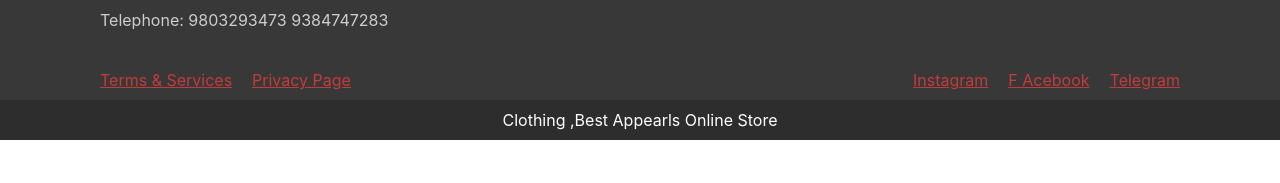
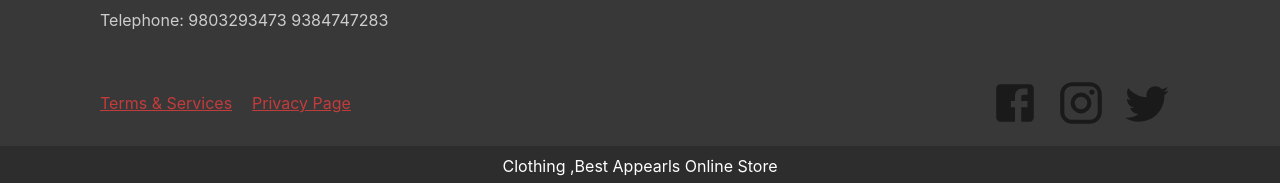
Before and after one commit to sujanW0W/MinorProject, a React (Create React App) app in the folder web-app/: page / in a window 1280 px wide. Shown: the part 640-823 px from the top of the page. Before the commit the page ends 800 px from the top, so only its background shows below. Built offline with nearby package versions, Linux system fonts and the light colour scheme.

Commit message:
Header And Footer Done. Responsiveness is still to be done.

```diff
--- a/web-app/src/components/Footer.js
+++ b/web-app/src/components/Footer.js
@@ -1,7 +1,12 @@
 import React from 'react'
 import './Footer.css'
+import FacebookIcon from '@mui/icons-material/Facebook'
+import InstagramIcon from '@mui/icons-material/Instagram'
+import TwitterIcon from '@mui/icons-material/Twitter'
+import { IconButton } from '@mui/material'
 
 export default function Footer() {
+
   return (
         <footer className='footerHead'>
             <div className="footer-content">
@@ -50,14 +55,36 @@ export default function Footer() {
             <p className=" info">Support emails- help@marketing.com,customersuport@clothing.com</p>
             <p className="info">telephone: 9803293473 9384747283</p>
             <div className="footer-social-container">
-                <div>
+                <div style={{margin: 'auto 0px'}}>
                     <a href="#" className="social-link">Terms & Services</a>
                     <a href="#" className="social-link">Privacy page</a>
                 </div>
                 <div>
-                    <a href="#" className="social-link">instagram</a>
-                    <a href="#" className="social-link">F acebook</a>
-                    <a href="#" className="social-link">Telegram</a>
+                    <IconButton
+                        href='https://www.facebook.com'
+                    >
+                        <FacebookIcon
+                            sx={{fontSize : '50px'}}
+                        />
+                    </IconButton>
+
+                    <IconButton
+                        href="https://www.instagram.com"
+                    >
+                        <InstagramIcon
+                            sx={{fontSize : '50px'}}
+                        />
+                    </IconButton>
+
+                    <IconButton
+                        href="https://www.twitter.com"
+                    >
+                        <TwitterIcon
+                            sx={{fontSize : '50px'}}
+                        />
+                    </IconButton>
+
+
                 </div>
             </div>
             <p className="footer-credit">clothing ,best appearls online store</p>
```
